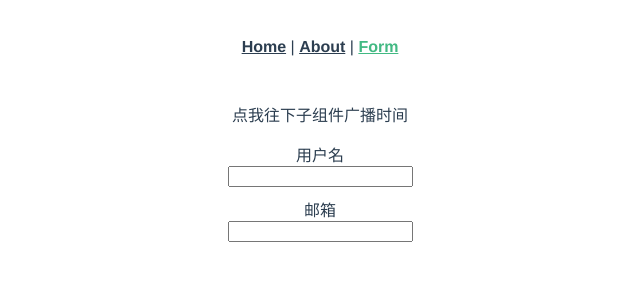
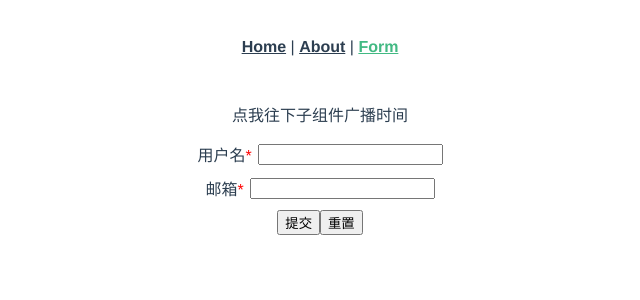
Before and after one commit to Sellenite/Vue-CLI3-practice, a Vue app: page /form in a window 1280 px wide. Shown: the top 300 px of the page, without its empty margins (320-960 px from the left). Built offline with nearby package versions, Linux system fonts and the light colour scheme.

Commit message:
finish form first edition

```diff
--- a/src/components/form/form.vue
+++ b/src/components/form/form.vue
@@ -38,6 +38,29 @@ export default {
             // 数组的indexOf也可以用来判断对象的位置
             this.fields.splice(this.fields.indexOf(ctx), 1);
         });
+    },
+    methods: {
+        resetFields() {
+            this.fields.forEach((field) => {
+                field.resetField();
+            });
+        },
+        validate(callback) {
+            let valid = true;
+            let count = 0;
+            this.fields.forEach((field) => {
+                field.validate('', (error) => {
+                    if (error) {
+                        valid = false
+                    }
+                    if (++count === this.fields.length) {
+                        if (typeof callback === 'function') {
+                            callback(error);
+                        }
+                    }
+                });
+            });
+        }
     }
 }
 </script>
--- a/src/components/form/formItem.vue
+++ b/src/components/form/formItem.vue
@@ -1,8 +1,9 @@
 <template>
 <div class="y-formItem">
-    <label v-if="label">{{ label }}</label>
-    <div>
+    <label v-if="label" :class="{'required': isRequired}">{{ label }}</label>
+    <div class="wrapper">
         <slot></slot>
+        <span v-if="validateState === 'error'" class="errMsg">{{ validateMessage }}</span>
     </div>
 </div>
 </template>
@@ -25,6 +26,8 @@ export default {
     },
     data() {
         return {
+            isRequired: false,
+            initialValue: '',
             validateState: '', // 校验状态
             validateMessage: '', // 校验不通过提示的信息
         }
@@ -38,6 +41,7 @@ export default {
     mounted() {
         if (this.prop) {
             this.dispatch('y-form', 'on-formItem-mounted', this);
+            this.initialValue = this.fieldValue;
             this.setRules();
         }
     },
@@ -54,6 +58,12 @@ export default {
             return formRules.slice();
         },
         setRules() {
+            let rules = this.getRules();
+            console.log(rules)
+            let isRequired = rules.some((rule) => {
+                return rule.required === true;
+            })
+            this.isRequired = isRequired;
             this.$on('on-form-change', this.onFieldChange);
             this.$on('on-form-blur', this.onFieldBlur);
         },
@@ -73,7 +83,7 @@ export default {
         validate(trigger, callback = function() {}) {
             let rules = this.getFilteredRule(trigger);
             if (!rules || rules.length === 0) {
-                return
+                return;
             }
             this.validateState = 'validating';
             /* 第三方插件调用方法 */
@@ -90,6 +100,12 @@ export default {
                 callback(this.validateMessage);
             });
         },
+        // 重置之前的值，并非赋值为空
+        resetField() {
+            this.validateState = '';
+            this.validateMessage = '';
+            this.form.model[this.prop] = this.initialValue;
+        },
         onFieldChange() {
             this.validate('change');
         },
@@ -103,5 +119,23 @@ export default {
 <style lang="scss" scoped>
 .y-formItem {
     margin-bottom: 10px;
+    label {
+        display: inline-block;
+        vertical-align: middle;
+        &.required:after {
+            content: '*';
+            color: red;
+        }
+    }
+    .wrapper {
+        display: inline-block;
+        margin-left: 6px;
+        vertical-align: middle;
+        .errMsg {
+            color: red;
+            vertical-align: middle;
+            margin-left: 6px;
+        }
+    }
 }
 </style>
--- a/src/views/Form.vue
+++ b/src/views/Form.vue
@@ -1,6 +1,6 @@
 <template>
 <div class="form">
-    <y-form :model="formValidate" :rules="ruleValidate">
+    <y-form :model="formValidate" :rules="ruleValidate" ref="form">
         <y-form-item label="用户名" prop="name">
             <y-input v-model="formValidate.name"></y-input>
         </y-form-item>
@@ -8,6 +8,10 @@
             <y-input v-model="formValidate.email"></y-input>
         </y-form-item>
     </y-form>
+    <div>
+        <button @click="handleSubmit">提交</button>
+        <button @click="handleReset">重置</button>
+    </div>
 </div>
 </template>
 
@@ -50,6 +54,20 @@ export default {
                 ],
             }
         }
+    },
+    methods: {
+        handleSubmit() {
+            this.$refs.form.validate((error) => {
+                if (error) {
+                    console.log('表单校验失败');
+                } else {
+                    console.log('表单验证通过');
+                }
+            });
+        },
+        handleReset() {
+            this.$refs.form.resetFields();
+        }
     }
 }
 </script>
```
